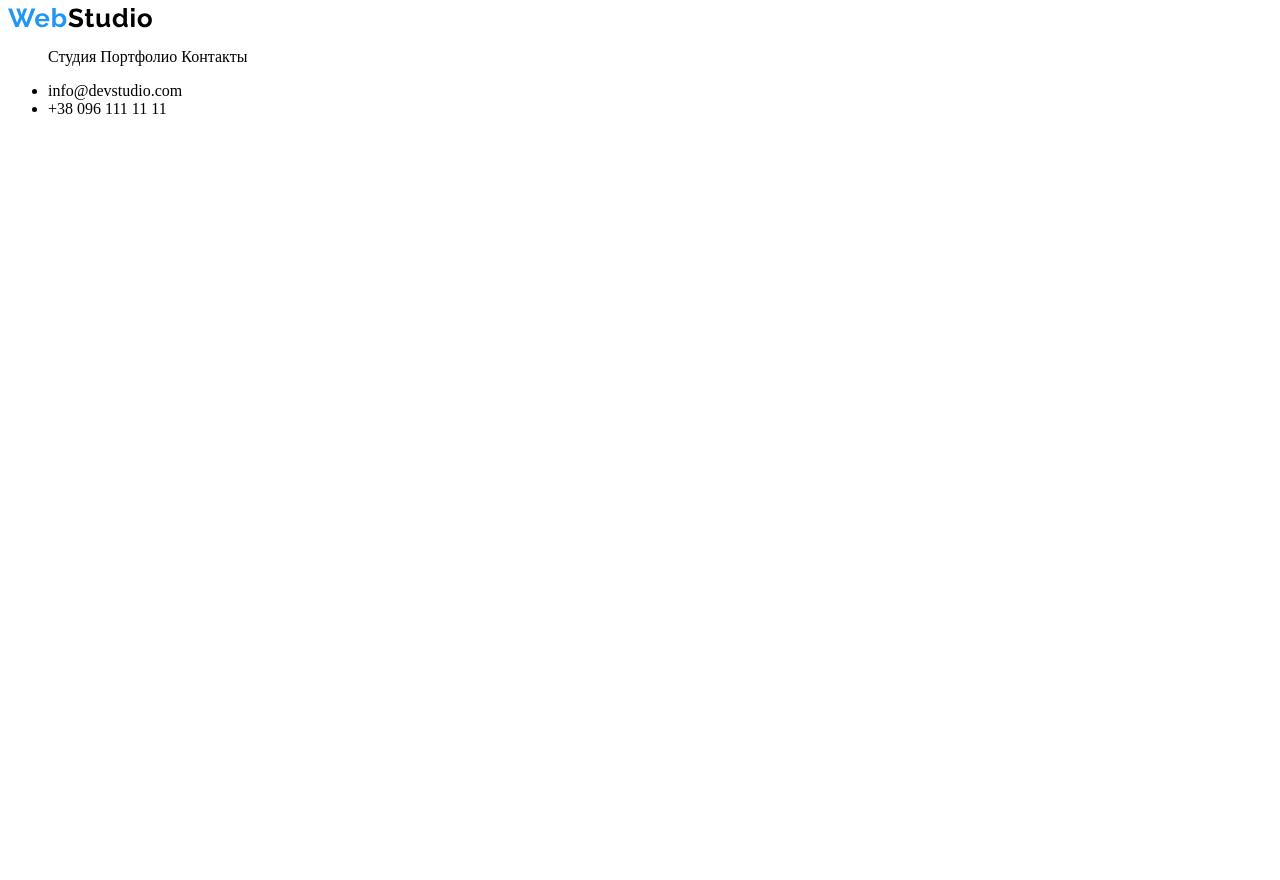
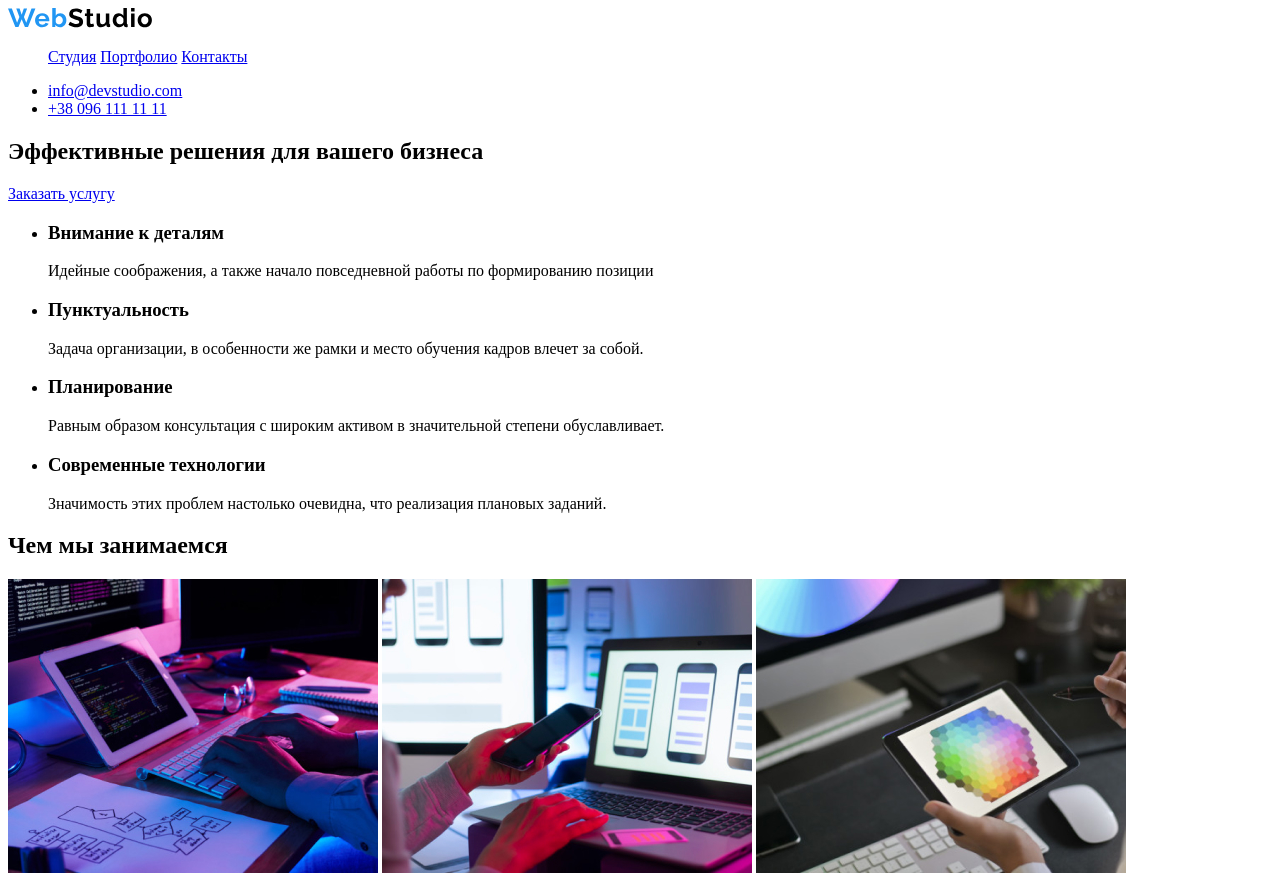
Before and after one commit to Ramanuch17/goit-markup-hw-01, a plain HTML site: page index.html in a window 1280 px wide. Shown: the top 880 px of the page. Before the commit the page ends 800 px from the top, so only its background shows below. Drawn offline with Linux system fonts and the light colour scheme.

Commit message:
Добавив команду

```diff
--- a/index.html
+++ b/index.html
@@ -8,35 +8,125 @@
 </head>
 <body>
   <!-- Header start -->
-  <header>
-    <nav>
+
+  <header class="header">
+    <nav class="">
       <a href="/">
-        <img src="./image/svg/webstudio-icon.svg" alt="logo">
+        <img src="./image/svg/webstudio-icon.svg" alt="logo" class="">
       </a>
 
-      <ul>
-        <il><a href=""></a>Студия</il>
-        <il><a href=""></a>Портфолио</il>
-        <il><a href=""></a>Контакты</il>
+      <ul class="">
+        <il class="">
+          <a href="#Студия" class="">Студия</a>
+        </il>
+        <il class="">
+          <a href="#Портфолио" class="">Портфолио</a>
+        </il>
+        <il class="">
+          <a href="#Контакты" class="">Контакты</a>
+        </il>
       </ul>
 
-      <ul>
-        <li><a href=""></a>info@devstudio.com</li>
-        <li><a href=""></a>+38 096 111 11 11</li>
+      <ul class="">
+        <li class="">
+          <a href="info@devstudio.com" class="">info@devstudio.com</a>
+        </li>
+        <li class="">
+          <a href="+38 096 111 11 11" class="">+38 096 111 11 11</a>
+        </li>
       </ul>
     </nav>
   </header>
 
   <!-- Header end -->
 
+  <!-- main start -->
 
-  <!-- main start -->
+  <div class="">
+    <section class="">
+      <h1 class="">
+        Эффективные решения для вашего бизнеса
+      </h1>
+      <a href="#" class="">Заказать услугу</a>
+
+    </section>
+  </div>
+
+  <section class="">
+
+    <ul class="">
+      <li class="">
+        <h3 class="">Внимание к деталям</h3>
+        <p class="">Идейные соображения, а также
+          начало повседневной работы по
+          формированию позиции</p>
+      </li>
+      <li class="">
+        <h3 class="">Пунктуальность</h3>
+        <p class="">Задача организации, в особенности
+           же рамки и место обучения кадров
+           влечет за собой.</p>
+      </li>
+      <li class="">
+        <h3 class="">Планирование</h3>
+        <p class="">Равным образом консультация с
+          широким активом в значительной
+          степени обуславливает.</p>
+      </li>
+      <li class="">
+        <h3 class="">Современные технологии</h3>
+        <p class="">Значимость этих проблем
+          настолько очевидна, что
+          реализация плановых заданий.</p>
+      </li>
+    </ul>
+  </section>
+
+  <div class="">
+    <section class="">
+      <h2 class="">
+        Чем мы занимаемся
+      </h2>
+      <img src="./image/box 1.jpg" alt="">
+      <img src="./image/box 2.jpg" alt="">
+      <img src="./image/box 3.jpg" alt="">
+    </section>
+  </div>
+
+  <div class="">
+    <section class="">
+      <ul class="">
+        <li class="">
+          <img src="./image/igor-product-designer.jpg" alt="" class="">
+          <h3 class="">Игорь Демьяненко</h3>
+          <p class="">Product Designer</p>
+        </li>
+        <li class="">
+          <img src="./image/olga-frontent-dev.jpg" alt="" class="">
+          <h3 class="">Ольга Репина</h3>
+          <p class="">Frontend Developer</p>
+        </li>
+        <li class="">
+          <img src="./image/nikola-marketing.jpg" alt="" class="">
+          <h3 class="">Николай Тарасов</h3>
+          <p class="">Marketing</p>
+        </li>
+        <li class="">
+          <img src="./image/miha-ui-des.jpg" alt="" class="">
+          <h3 class="">Михаил Ермаков</h3>
+          <p class="">UI Designer</p>
+        </li>
+      </ul>
+    </section>
+  </div>
 
   <!-- main end -->
 
 
   <!-- footer start -->
 
+
+
   <!-- footer end -->
 
 </body>
```
Also changed, not shown: image/igor-product-designer.jpg, image/miha-ui-des.jpg (added), image/nikola-marketing.jpg, image/olga-frontent-dev.jpg.
